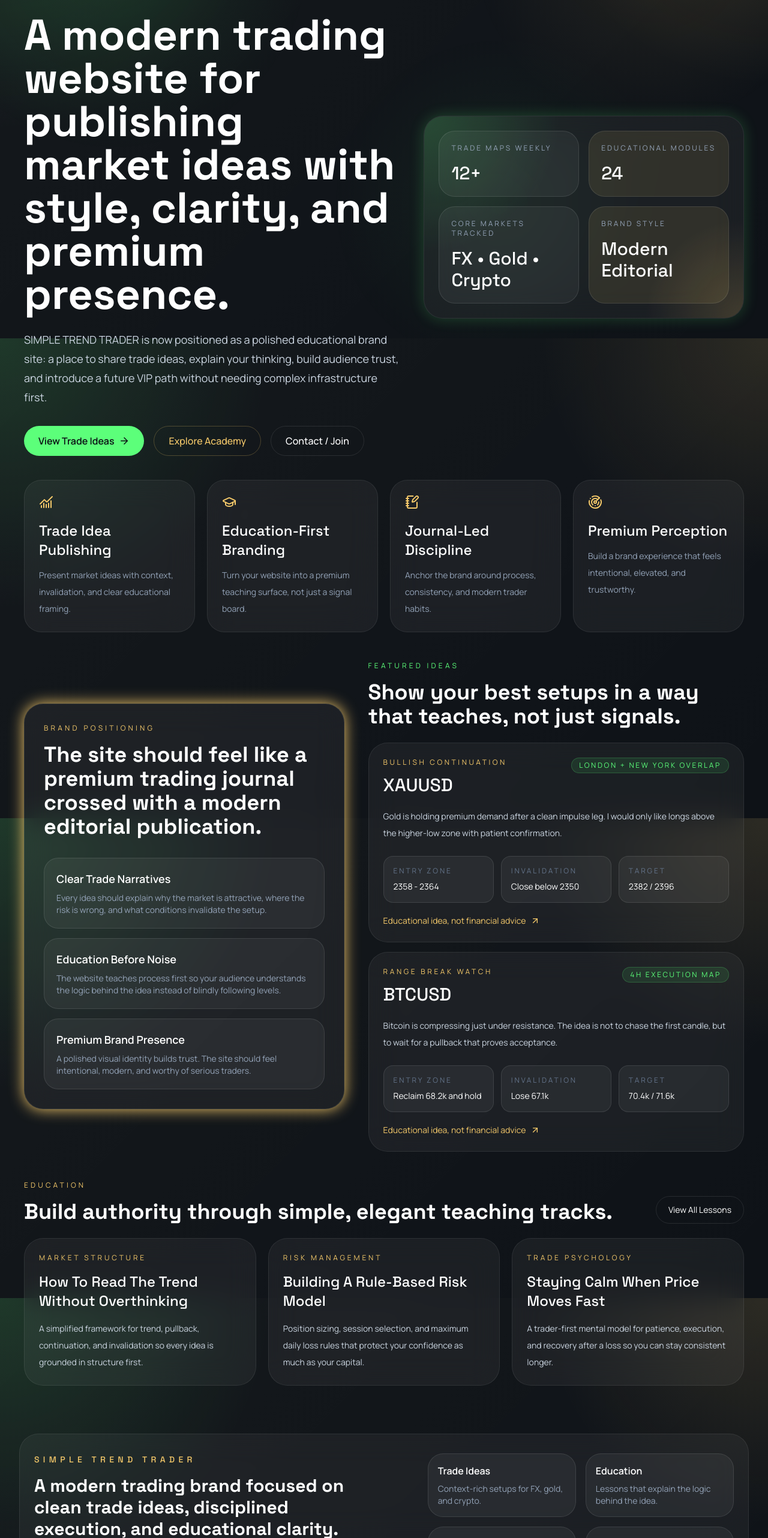
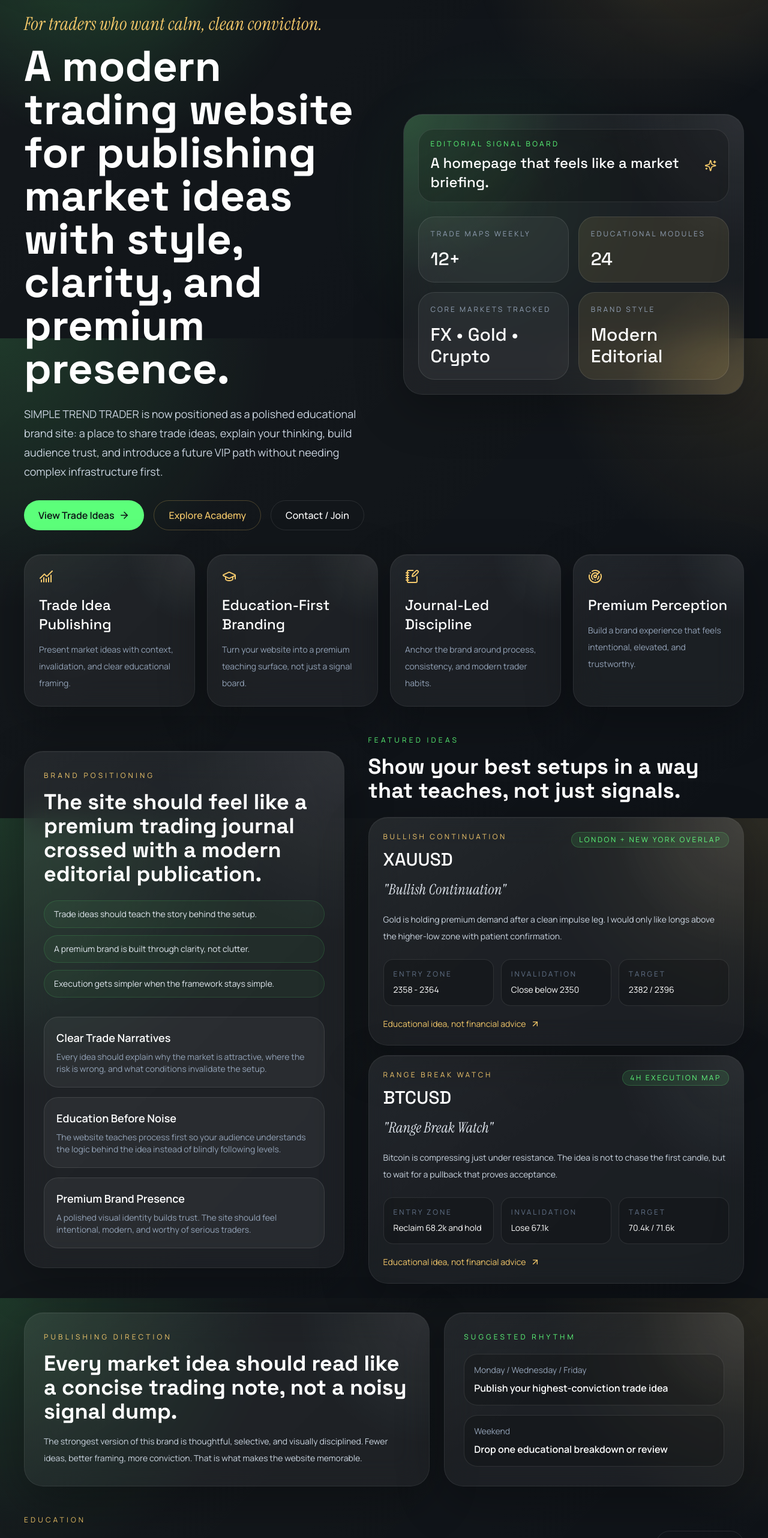
Before and after one commit to simpletrendtrader/simple-trend-trader, a React (Vite) app in the folder client/: page / in a window 1280 px wide. Shown: the part 236-2800 px from the top of the page at 60% size. Built offline with nearby package versions, Linux system fonts and the light colour scheme; no server answers.

Commit message:
Refine public brand presentation

```diff
--- a/client/src/components/IdeaSpotlightCard.jsx
+++ b/client/src/components/IdeaSpotlightCard.jsx
@@ -2,7 +2,7 @@ import { ArrowUpRight } from 'lucide-react';
 
 export default function IdeaSpotlightCard({ idea }) {
   return (
-    <div className="glass-panel rounded-[2rem] p-6 transition hover:-translate-y-1 hover:border-neon/30 hover:shadow-glow">
+    <div className="glass-panel panel-depth rounded-[2rem] p-6 transition hover:-translate-y-1 hover:border-neon/30 hover:shadow-glow">
       <div className="flex items-start justify-between gap-4">
         <div>
           <p className="text-xs uppercase tracking-[0.3em] text-gold">{idea.bias}</p>
@@ -12,6 +12,7 @@ export default function IdeaSpotlightCard({ idea }) {
           {idea.timeframe}
         </span>
       </div>
+      <p className="editorial-kicker mt-4 text-2xl text-slate-200">"{idea.bias}"</p>
       <p className="mt-5 text-sm leading-7 text-slate-300">{idea.thesis}</p>
       <div className="mt-6 grid gap-3 sm:grid-cols-3">
         <Metric label="Entry Zone" value={idea.entryZone} />
@@ -28,7 +29,7 @@ export default function IdeaSpotlightCard({ idea }) {
 
 function Metric({ label, value }) {
   return (
-    <div className="rounded-2xl border border-white/10 bg-white/5 p-4">
+    <div className="rounded-2xl border border-white/10 bg-black/20 p-4">
       <p className="text-xs uppercase tracking-[0.24em] text-slate-500">{label}</p>
       <p className="mt-2 text-sm text-white">{value}</p>
     </div>
--- a/client/src/components/LessonPreviewCard.jsx
+++ b/client/src/components/LessonPreviewCard.jsx
@@ -1,6 +1,6 @@
 export default function LessonPreviewCard({ lesson }) {
   return (
-    <div className="glass-panel rounded-[2rem] p-6 transition hover:-translate-y-1 hover:border-gold/25 hover:shadow-gold">
+    <div className="glass-panel panel-depth rounded-[2rem] p-6 transition hover:-translate-y-1 hover:border-gold/25 hover:shadow-gold">
       <p className="text-xs uppercase tracking-[0.32em] text-gold">{lesson.category}</p>
       <h3 className="mt-4 font-display text-2xl text-white">{lesson.title}</h3>
       <p className="mt-4 text-sm leading-7 text-slate-300">{lesson.description}</p>
--- a/client/src/components/PublicLayout.jsx
+++ b/client/src/components/PublicLayout.jsx
@@ -29,7 +29,7 @@ export default function PublicLayout() {
           </div>
         </div>
 
-        <header className="glass-panel mt-4 rounded-[2rem] px-5 py-5 shadow-glow">
+        <header className="glass-panel panel-depth mt-4 rounded-[2rem] px-5 py-5 shadow-glow">
           <div className="flex items-center justify-between gap-4">
             <Link to="/" className="min-w-0">
               <p className="font-display text-sm uppercase tracking-[0.45em] text-gold">SIMPLE TREND TRADER</p>
@@ -95,13 +95,16 @@ export default function PublicLayout() {
 
         <Outlet />
 
-        <footer className="glass-panel mt-10 rounded-[2rem] px-6 py-8">
-          <div className="grid gap-8 lg:grid-cols-[1.1fr,0.9fr]">
+        <footer className="glass-panel panel-depth mt-10 rounded-[2rem] px-6 py-8">
+          <div className="grid gap-8 lg:grid-cols-[1.05fr,0.95fr]">
             <div>
               <p className="font-display text-sm uppercase tracking-[0.45em] text-gold">SIMPLE TREND TRADER</p>
               <h2 className="mt-4 max-w-xl font-display text-3xl font-semibold text-white">
                 A modern trading brand focused on clean trade ideas, disciplined execution, and educational clarity.
               </h2>
+              <p className="editorial-kicker mt-4 max-w-lg text-2xl text-slate-300">
+                Built to feel less like a dashboard and more like a serious market publication.
+              </p>
             </div>
             <div className="grid gap-4 sm:grid-cols-2">
               <FooterLink title="Trade Ideas" copy="Context-rich setups for FX, gold, and crypto." />
@@ -118,7 +121,7 @@ export default function PublicLayout() {
 
 function FooterLink({ title, copy }) {
   return (
-    <div className="rounded-[1.6rem] border border-white/10 bg-white/5 p-4">
+    <div className="panel-depth rounded-[1.6rem] border border-white/10 bg-white/5 p-4">
       <h3 className="font-semibold text-white">{title}</h3>
       <p className="mt-2 text-sm text-slate-400">{copy}</p>
     </div>
--- a/client/src/data/siteContent.js
+++ b/client/src/data/siteContent.js
@@ -86,6 +86,12 @@ export const stats = [
   { label: 'Brand Style', value: 'Modern Editorial' }
 ];
 
+export const manifesto = [
+  'Trade ideas should teach the story behind the setup.',
+  'A premium brand is built through clarity, not clutter.',
+  'Execution gets simpler when the framework stays simple.'
+];
+
 export const memberships = [
   {
     name: 'Open Access',
--- a/client/src/index.css
+++ b/client/src/index.css
@@ -1,4 +1,4 @@
-@import url('https://fonts.googleapis.com/css2?family=Manrope:wght@400;500;600;700;800&family=Space+Grotesk:wght@500;700&display=swap');
+@import url('https://fonts.googleapis.com/css2?family=Instrument+Serif:ital@0;1&family=Manrope:wght@400;500;600;700;800&family=Space+Grotesk:wght@500;700&display=swap');
 
 @tailwind base;
 @tailwind components;
@@ -12,6 +12,7 @@ body {
   @apply bg-night bg-mesh font-body text-white antialiased;
   min-height: 100vh;
   background-attachment: fixed;
+  background-color: #0b0f14;
 }
 
 #root {
@@ -20,6 +21,9 @@ body {
 
 .glass-panel {
   @apply border border-line bg-white/5 backdrop-blur-xl;
+  box-shadow:
+    inset 0 1px 0 rgba(255, 255, 255, 0.05),
+    0 24px 80px rgba(0, 0, 0, 0.28);
 }
 
 body::before {
@@ -28,10 +32,46 @@ body::before {
   inset: 0;
   pointer-events: none;
   background:
-    radial-gradient(circle at 15% 20%, rgba(92, 255, 122, 0.09), transparent 26%),
-    radial-gradient(circle at 85% 18%, rgba(245, 201, 106, 0.08), transparent 24%),
-    radial-gradient(circle at 65% 72%, rgba(92, 255, 122, 0.05), transparent 28%);
+    radial-gradient(circle at 15% 20%, rgba(92, 255, 122, 0.12), transparent 26%),
+    radial-gradient(circle at 85% 18%, rgba(245, 201, 106, 0.1), transparent 24%),
+    radial-gradient(circle at 65% 72%, rgba(92, 255, 122, 0.06), transparent 28%),
+    linear-gradient(180deg, rgba(255, 255, 255, 0.02), transparent 30%);
   z-index: -1;
+}
+
+body::after {
+  content: '';
+  position: fixed;
+  inset: 0;
+  pointer-events: none;
+  background-image:
+    linear-gradient(rgba(255, 255, 255, 0.025) 1px, transparent 1px),
+    linear-gradient(90deg, rgba(255, 255, 255, 0.025) 1px, transparent 1px);
+  background-size: 90px 90px;
+  mask-image: radial-gradient(circle at center, black 22%, transparent 78%);
+  opacity: 0.18;
+  z-index: -1;
+}
+
+.editorial-kicker {
+  font-family: 'Instrument Serif', serif;
+  font-style: italic;
+  letter-spacing: 0.01em;
+}
+
+.panel-depth {
+  position: relative;
+  overflow: hidden;
+}
+
+.panel-depth::before {
+  content: '';
+  position: absolute;
+  inset: 0;
+  background:
+    radial-gradient(circle at top right, rgba(255, 255, 255, 0.08), transparent 30%),
+    linear-gradient(145deg, rgba(255, 255, 255, 0.03), transparent 40%);
+  pointer-events: none;
 }
 
 .scrollbar-none::-webkit-scrollbar {
--- a/client/src/pages/LandingPage.jsx
+++ b/client/src/pages/LandingPage.jsx
@@ -1,9 +1,9 @@
 import { motion } from 'framer-motion';
-import { ArrowRight, ChartNoAxesCombined, GraduationCap, NotebookPen, Radar } from 'lucide-react';
+import { ArrowRight, ChartNoAxesCombined, GraduationCap, NotebookPen, Radar, Sparkles } from 'lucide-react';
 import { Link } from 'react-router-dom';
 import IdeaSpotlightCard from '../components/IdeaSpotlightCard.jsx';
 import LessonPreviewCard from '../components/LessonPreviewCard.jsx';
-import { featuredIdeas, lessonTracks, pillars, stats } from '../data/siteContent.js';
+import { featuredIdeas, lessonTracks, manifesto, pillars, stats } from '../data/siteContent.js';
 
 const featureCards = [
   { title: 'Trade Idea Publishing', copy: 'Present market ideas with context, invalidation, and clear educational framing.', icon: ChartNoAxesCombined },
@@ -15,12 +15,13 @@ const featureCards = [
 export default function LandingPage() {
   return (
     <div className="px-2 py-10">
-      <section className="grid gap-10 lg:grid-cols-[1.08fr,0.92fr] lg:items-center">
+      <section className="grid gap-10 lg:grid-cols-[1.02fr,0.98fr] lg:items-center">
         <div>
           <p className="inline-flex rounded-full border border-neon/20 bg-neon/10 px-4 py-2 text-xs uppercase tracking-[0.35em] text-neon">
             Website-First Trading Brand
           </p>
-          <h1 className="mt-6 max-w-5xl font-display text-5xl font-semibold leading-tight text-white md:text-7xl">
+          <p className="editorial-kicker mt-6 text-3xl text-gold">For traders who want calm, clean conviction.</p>
+          <h1 className="mt-4 max-w-5xl font-display text-5xl font-semibold leading-[0.95] text-white md:text-7xl">
             A modern trading website for publishing market ideas with style, clarity, and premium presence.
           </h1>
           <p className="mt-6 max-w-2xl text-lg leading-8 text-slate-300">
@@ -48,10 +49,18 @@ export default function LandingPage() {
         <motion.div
           initial={{ opacity: 0, y: 20 }}
           animate={{ opacity: 1, y: 0 }}
-          className="glass-panel relative overflow-hidden rounded-[2rem] p-6 shadow-glow"
+          className="glass-panel panel-depth relative overflow-hidden rounded-[2rem] p-6 shadow-glow"
         >
           <div className="absolute inset-0 bg-[radial-gradient(circle_at_top_left,rgba(92,255,122,0.18),transparent_36%),radial-gradient(circle_at_bottom_right,rgba(245,201,106,0.18),transparent_26%)]" />
-          <div className="relative grid gap-4 sm:grid-cols-2">
+          <div className="relative">
+            <div className="mb-6 flex items-center justify-between gap-4 rounded-[1.6rem] border border-white/10 bg-black/20 px-5 py-4">
+              <div>
+                <p className="text-xs uppercase tracking-[0.28em] text-neon">Editorial Signal Board</p>
+                <h3 className="mt-2 font-display text-2xl text-white">A homepage that feels like a market briefing.</h3>
+              </div>
+              <Sparkles className="text-gold" />
+            </div>
+            <div className="grid gap-4 sm:grid-cols-2">
             {stats.map((stat, index) => (
               <div
                 key={stat.label}
@@ -61,6 +70,7 @@ export default function LandingPage() {
                 <h3 className="mt-4 font-display text-3xl text-white">{stat.value}</h3>
               </div>
             ))}
+            </div>
           </div>
         </motion.div>
       </section>
@@ -70,7 +80,7 @@ export default function LandingPage() {
           const Icon = card.icon;
 
           return (
-            <div key={card.title} className="glass-panel rounded-[1.8rem] p-6 transition hover:-translate-y-1 hover:shadow-glow">
+            <div key={card.title} className="glass-panel panel-depth rounded-[1.8rem] p-6 transition hover:-translate-y-1 hover:shadow-glow">
               <Icon className="text-gold" />
               <h3 className="mt-5 font-display text-2xl text-white">{card.title}</h3>
               <p className="mt-3 text-sm leading-7 text-slate-400">{card.copy}</p>
@@ -80,11 +90,18 @@ export default function LandingPage() {
       </section>
 
       <section className="mt-12 grid gap-10 lg:grid-cols-[0.92fr,1.08fr] lg:items-center">
-        <div className="glass-panel rounded-[2rem] p-8 shadow-gold">
+        <div className="glass-panel panel-depth rounded-[2rem] p-8 shadow-gold">
           <p className="text-xs uppercase tracking-[0.35em] text-gold">Brand Positioning</p>
           <h2 className="mt-4 font-display text-4xl font-semibold text-white">
             The site should feel like a premium trading journal crossed with a modern editorial publication.
           </h2>
+          <div className="mt-6 space-y-3">
+            {manifesto.map((line) => (
+              <div key={line} className="rounded-full border border-neon/15 bg-neon/5 px-4 py-3 text-sm text-slate-200">
+                {line}
+              </div>
+            ))}
+          </div>
           <div className="mt-8 space-y-4">
             {pillars.map((pillar) => (
               <div key={pillar.title} className="rounded-[1.5rem] border border-white/10 bg-white/5 p-5">
@@ -101,6 +118,32 @@ export default function LandingPage() {
             {featuredIdeas.slice(0, 2).map((idea) => (
               <IdeaSpotlightCard key={idea.pair} idea={idea} />
             ))}
+          </div>
+        </div>
+      </section>
+
+      <section className="mt-12 grid gap-6 lg:grid-cols-[1.15fr,0.85fr]">
+        <div className="glass-panel panel-depth rounded-[2rem] p-8">
+          <p className="text-xs uppercase tracking-[0.35em] text-gold">Publishing Direction</p>
+          <h2 className="mt-4 max-w-3xl font-display text-4xl font-semibold text-white">
+            Every market idea should read like a concise trading note, not a noisy signal dump.
+          </h2>
+          <p className="mt-4 max-w-2xl text-sm leading-7 text-slate-300">
+            The strongest version of this brand is thoughtful, selective, and visually disciplined. Fewer ideas,
+            better framing, more conviction. That is what makes the website memorable.
+          </p>
+        </div>
+        <div className="glass-panel panel-depth rounded-[2rem] p-8 shadow-glow">
+          <p className="text-xs uppercase tracking-[0.35em] text-neon">Suggested Rhythm</p>
+          <div className="mt-5 space-y-4">
+            <div className="rounded-[1.4rem] border border-white/10 bg-black/20 p-4">
+              <p className="text-sm text-slate-400">Monday / Wednesday / Friday</p>
+              <h3 className="mt-2 font-semibold text-white">Publish your highest-conviction trade idea</h3>
+            </div>
+            <div className="rounded-[1.4rem] border border-white/10 bg-black/20 p-4">
+              <p className="text-sm text-slate-400">Weekend</p>
+              <h3 className="mt-2 font-semibold text-white">Drop one educational breakdown or review</h3>
+            </div>
           </div>
         </div>
       </section>
```
